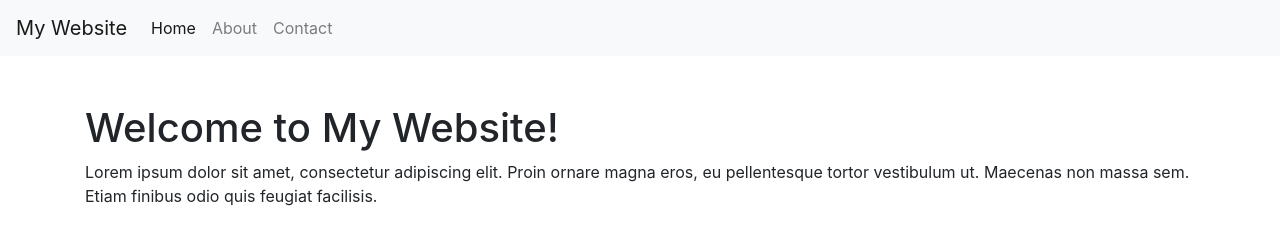
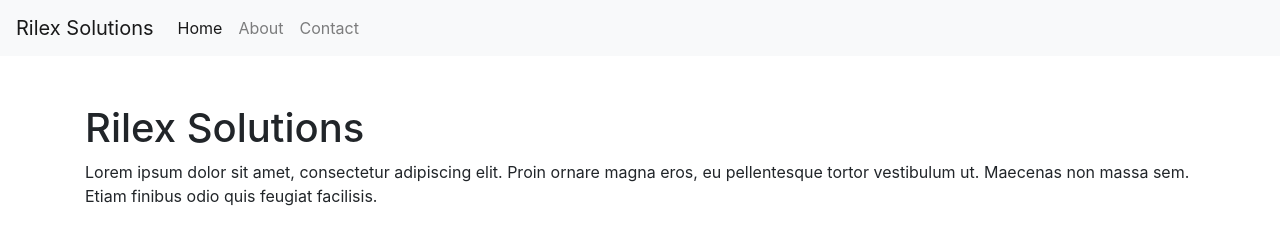
Before and after one commit to tHALL3000/rilexsolutions, a plain HTML site: page index.html in a window 1280 px wide. Drawn offline with nearby package versions, Linux system fonts and the light colour scheme.

Commit message:
update copy

```diff
--- a/index.html
+++ b/index.html
@@ -4,7 +4,7 @@
 <head>
 <meta charset="UTF-8" />
 <meta name="viewport" content="width=device-width, initial-scale=1.0" />
-<title>My Website</title>
+<title>Rilex Solutions</title>
 <!-- Bootstrap CSS -->
 <link rel="stylesheet" href="https://cdn.jsdelivr.net/npm/bootstrap@4.1.3/dist/css/bootstrap.min.css"
 integrity="sha384-MCw98/SFnGE8fJT3GXwEOngsV7Zt27NXFoaoApmYm81iuXoPkFOJwJ8ERdknLPMO" crossorigin="anonymous" />
@@ -13,7 +13,7 @@ integrity="sha384-MCw98/SFnGE8fJT3GXwEOngsV7Zt27NXFoaoApmYm81iuXoPkFOJwJ8ERdknLP
 <body>
 <!-- Navigation -->
 <nav class="navbar navbar-expand-lg navbar-light bg-light">
-<a class="navbar-brand" href="#">My Website</a>
+<a class="navbar-brand" href="#">Rilex Solutions</a>
 <button class="navbar-toggler" type="button" data-toggle="collapse" data-target="#navbarNav"
 aria-controls="navbarNav" aria-expanded="false" aria-label="Toggle navigation">
 <span class="navbar-toggler-icon"></span>
@@ -35,7 +35,7 @@ aria-controls="navbarNav" aria-expanded="false" aria-label="Toggle navigation">
 
 <!-- Page content -->
 <div class="container mt-5">
-<h1>Welcome to My Website!</h1>
+<h1>Rilex Solutions</h1>
 <p>
 Lorem ipsum dolor sit amet, consectetur adipiscing elit. Proin ornare
 magna eros, eu pellentesque tortor vestibulum ut. Maecenas non massa
```
